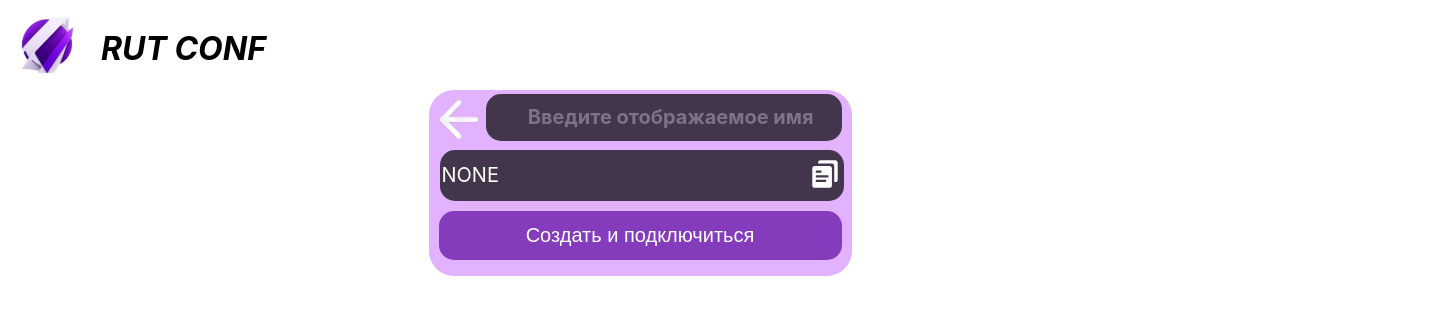
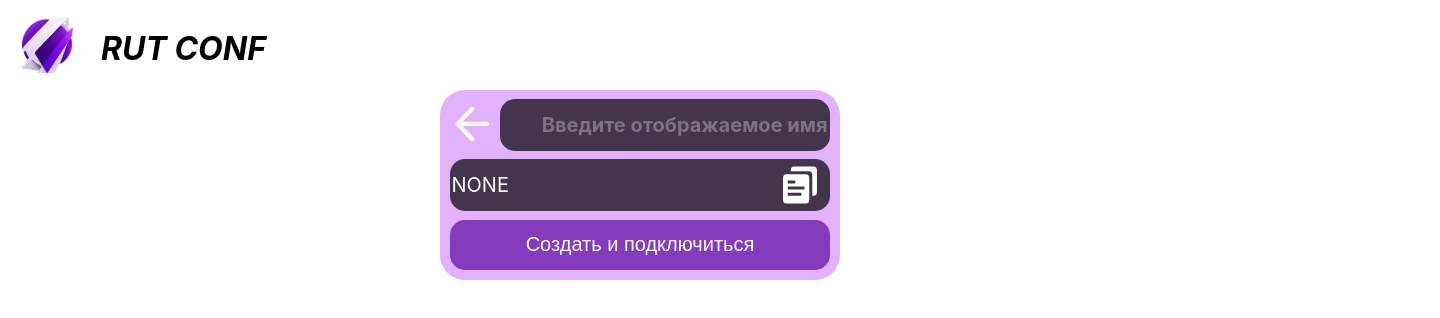
Before and after one commit to homepirate/rutconf_frontend, a Vue app: page /create-call in a window 1280 px wide. Shown: the top 318 px of the page, 1440 px wide, since content can reach past the window. Built offline with nearby package versions, Linux system fonts and the light colour scheme; no server answers.

Commit message:
Fix alignment in CreateConfBoard

```diff
--- a/src/components/CreateConfBoard.vue
+++ b/src/components/CreateConfBoard.vue
@@ -1,21 +1,19 @@
 <template>
-    <div class="main-rectangle">
+    <div class="main-rectangle centered-div">
         <div class="back-and-input-name">
             <button class="btn-back" @click="$router.push('/')"></button>
-            <my-input v-model="displayName" style="width: 358px; height: 45px; margin-right: 10px; margin-left: 3px;"
-                placeholder="Введите отображаемое имя" />
+            <my-input v-model="displayName" style="height: 100%;margin-left: 5px" placeholder="Введите отображаемое имя" />
         </div>
         <div class="input-url-for-conf-container">
             <!-- <div v-if="isCopySuccess" class="copy-success"> Ссылка скопирована!</div> Всплывающая надпись -->
 
-            <my-input class="input-url-for-conf" id="urlInput" v-model="urlValue"
-                style="width: 400px; height: 49px; margin: 5px; margin-left: 11px" readonly />
+            <my-input class="input-url-for-conf" id="urlInput" v-model="urlValue" readonly />
             <!-- <button class="copy-btn" @click="copyToClipboard"></button> -->
             <IconCopyLink class="icon-copy-link" @click="copyLink" />
         </div>
         <div class="my-fat-button">
-            <my-fat-button style="margin-top: 5px; width: 403px; height: 49px;" @click="createAndConnect">
-                <span style="margin-top: 5px; font-size: 20px;">Создать и подключиться</span>
+            <my-fat-button style="height: 100%;" @click="createAndConnect">
+                <span style="font-size: 20px;">Создать и подключиться</span>
             </my-fat-button>
         </div>
     </div>
@@ -138,30 +136,51 @@ export default {
 </script>
 
 <style scoped>
+.centered-div {
+    display: flex;
+    flex-direction: column;
+    justify-content: center;
+    align-items: center;
+}
+
 .main-rectangle {
-    width: 423px;
-    height: 186px;
+    width: 400.99px;
     border-radius: 25px;
     background: rgba(158, 0, 255, 0.3);
+    display: flex;
+    flex-direction: column;
+    /* height: 170px; */
 }
 
 .back-and-input-name {
     display: flex;
+    width: 380.99px;
+    justify-content: center;
+    flex-direction: row;
+    flex-wrap: nowrap;
     align-items: center;
+    height: 50px;
+    margin-bottom: 5px;
+    margin-top: 10px;
+    margin-left: 10px;
+    margin-right: 10px;
+}
+
+.back-and-input-name>* {
+    width: 100%;
 }
 
 .btn-back {
     background-image: url("@/components/icons/55ovjpq6bo1dpbpq69e2m1lvrq.png");
-    margin-left: 5px;
-    margin-top: 5px;
-    width: 50px;
-    height: 50px;
+    width: 45px;
+    height: 45px;
     background-size: cover;
     border: none;
     background-repeat: no-repeat;
     background-color: transparent;
     cursor: pointer;
     transition: transform 0.2s ease-in-out;
+    margin-right: 5px;
 }
 
 .btn-back:hover {
@@ -172,21 +191,44 @@ export default {
     display: flex;
     justify-content: center;
     align-items: center;
+    width: 380.99px;
+    height: 50px;
+    margin-top: 5px;
+    margin-bottom: 10px;
+    margin-left: 10px;
+    margin-right: 10px;
+}
+
+.my-fat-button>* {
+    width: 100%;
 }
 
 .input-url-for-conf-container {
-    position: relative;
+    display: flex;
+    justify-content: center;
+    align-items: center;
+    width: 380.99px;
+    height: 50px;
+    margin-top: 5px;
+    margin-bottom: 5px;
+    margin-left: 10px;
+    margin-right: 10px;
+}
+
+.input-url-for-conf-container>* {
+    width: 100%;
+}
+
+.input-url-for-conf {
+    height: 100%;
 }
 
 .icon-copy-link {
     position: absolute;
-    width: 30px;
-    right: 12px;
-    top: 3px;
-    cursor: pointer;
+    height: 40px;
+    margin-left: 320px;
 }
 
 .icon-copy-link:hover {
     transform: scale(1.025);
-}
-</style>
+}</style>
```
